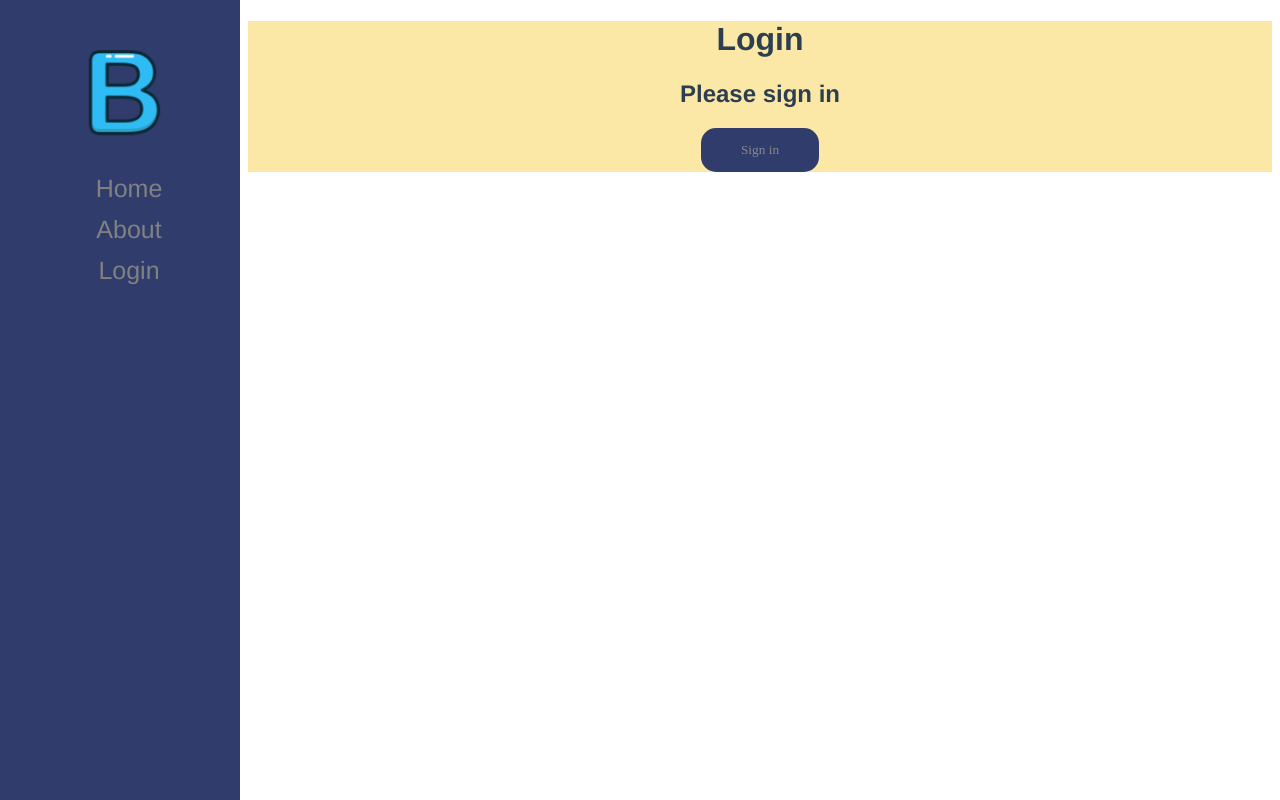
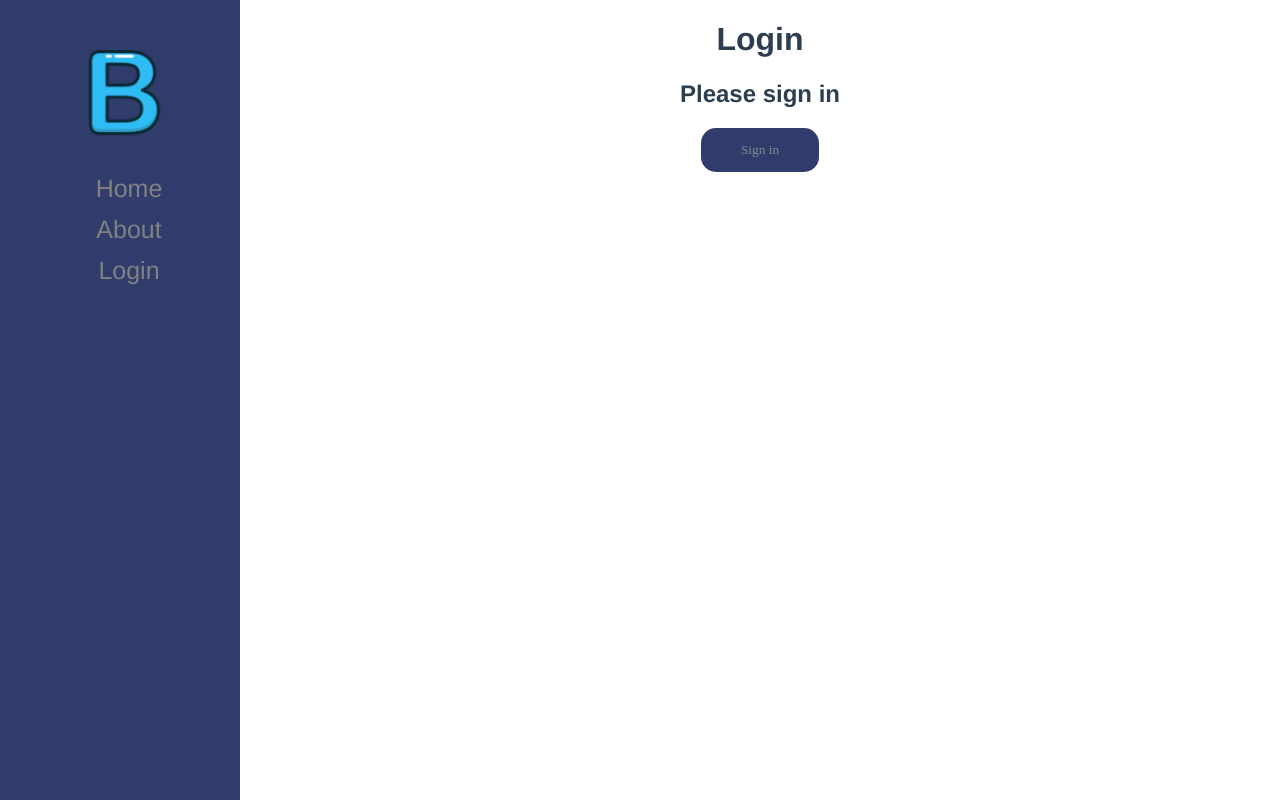
Before and after one commit to simonljohannesson/ii1302-project-group-11, a Vue app in the folder frontend/webpage/: page /login in a window 1280 px wide. Built offline with nearby package versions, Linux system fonts and the light colour scheme; no server answers; the HTML template or start-up script is replaced by a standard one; what ibmcloud-appid-js, miragejs would draw is missing.

Commit message:
Update Login.vue

```diff
--- a/frontend/webpage/src/views/Login.vue
+++ b/frontend/webpage/src/views/Login.vue
@@ -1,5 +1,5 @@
 <template>
-  <div class="login" style="background:#fbe8a6">
+  <div class="login">
     <h1>Login</h1>
     <h2>Please sign in</h2>
     <button class ="button button" v-on:click="signin">Sign in</button>
```
